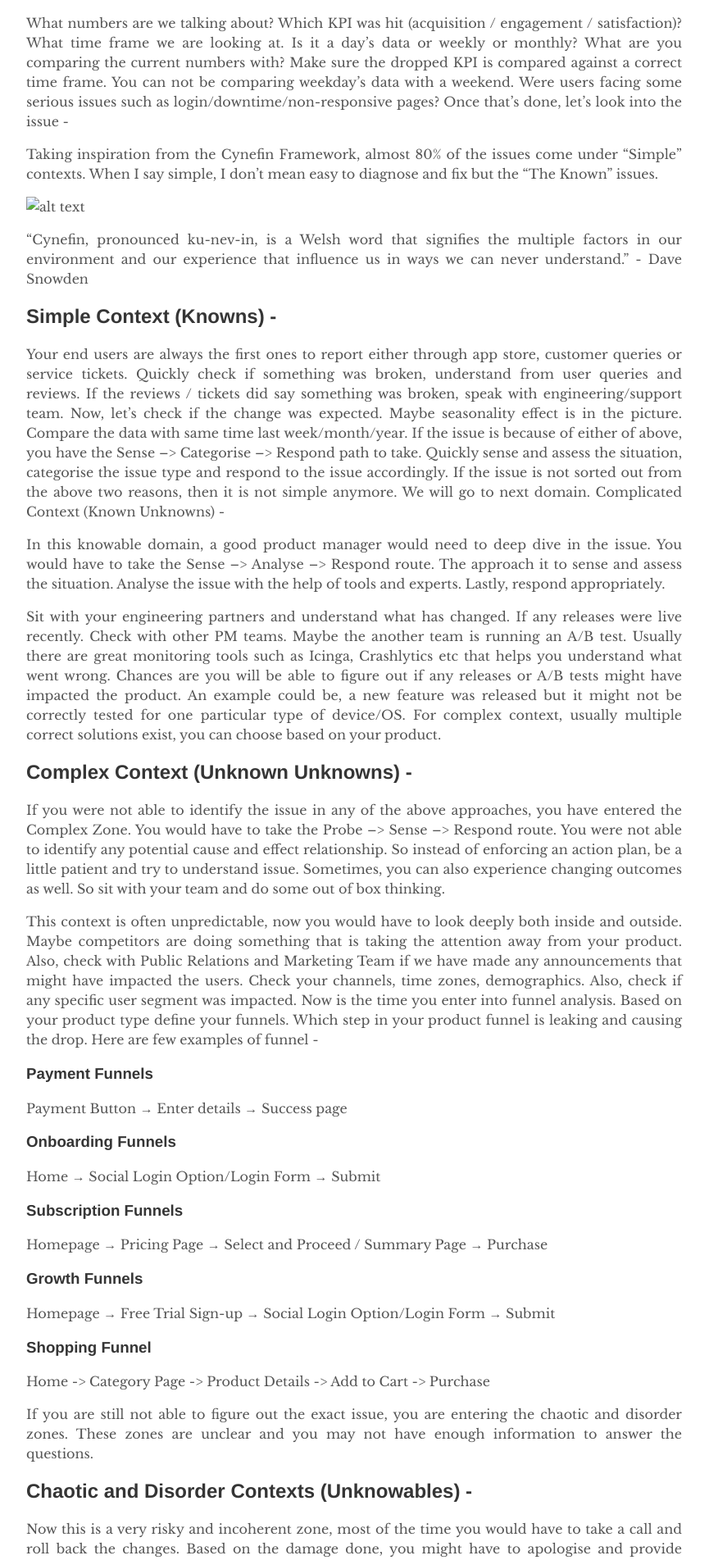
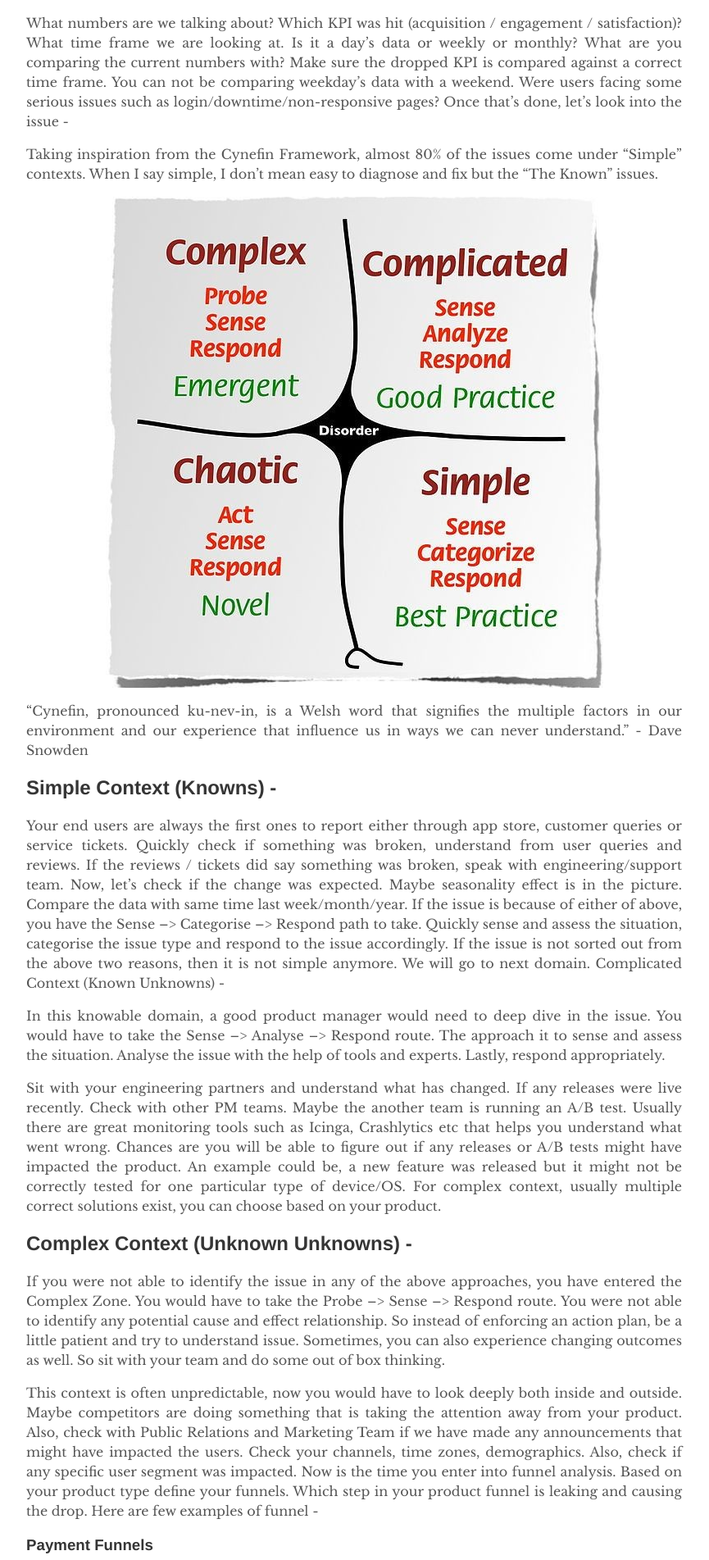
Before and after one commit to Archana-blog/product, a Jekyll site: the page built from _posts/2017-03-29-introducing-tale.md, in a window 1280 px wide. Shown: the part 624-2527 px from the top of the page at 82% size, without its empty margins (208-1073 px from the left). Built offline with Jekyll 4.4.1, drawn with Linux system fonts in a browser that asks for light colours.

Commit message:
Update 2017-03-29-introducing-tale.md

```diff
--- a/_posts/2017-03-29-introducing-tale.md
+++ b/_posts/2017-03-29-introducing-tale.md
@@ -26,7 +26,7 @@ Once that's done, let's look into the issue -
 
 Taking inspiration from the Cynefin Framework, almost 80% of the issues come under "Simple" contexts. When I say simple, I don't mean easy to diagnose and fix but the "The Known" issues.
 
-![alt text](assets/Cynefin.jpeg "Cynefin Framework")
+![alt text](/assets/Cynefin.jpeg "Cynefin Framework")
 
 “Cynefin, pronounced ku-nev-in, is a Welsh word that signifies the multiple factors in our environment and our experience that influence us in ways we can never understand.” - Dave Snowden
 
```
